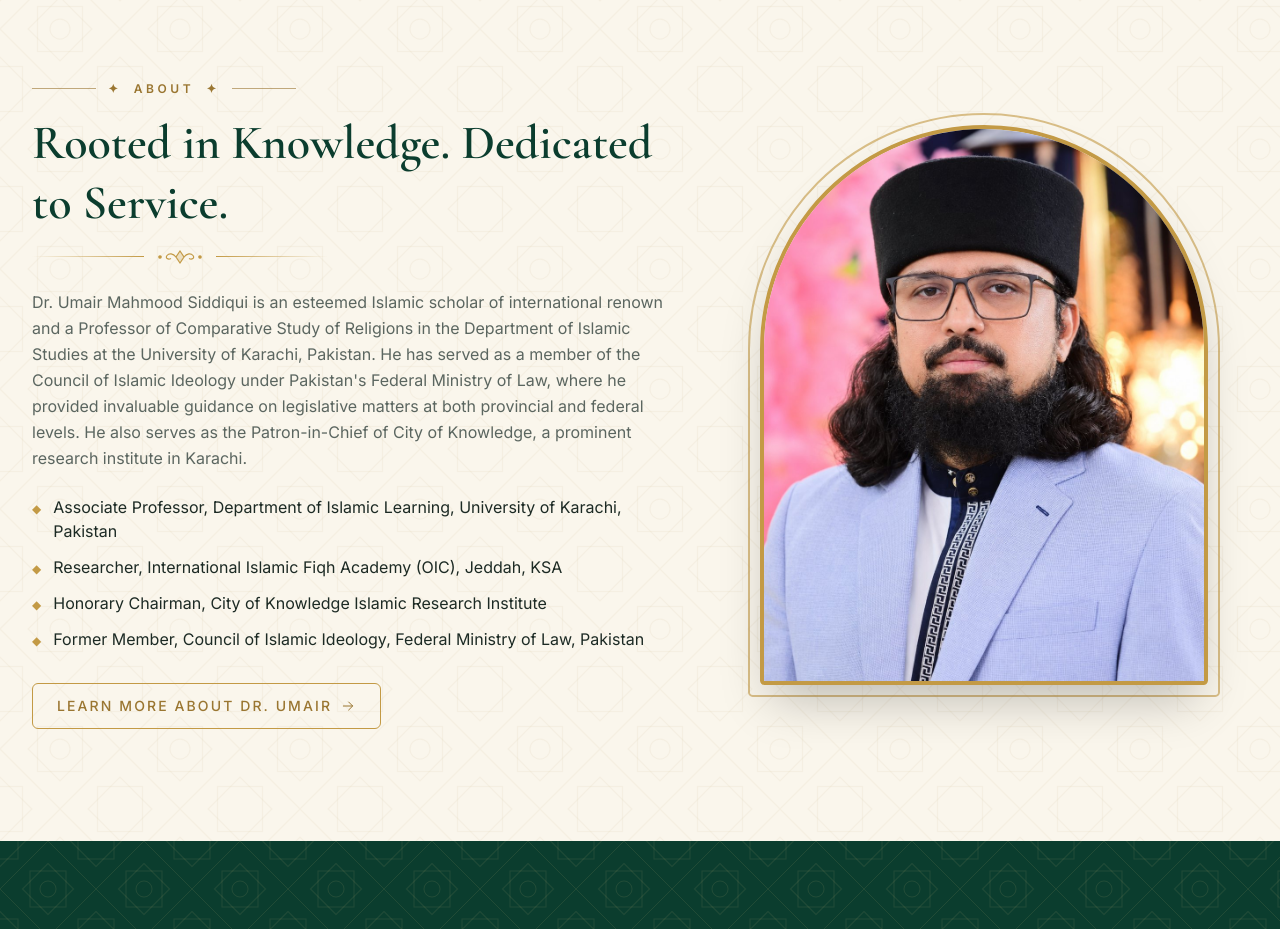
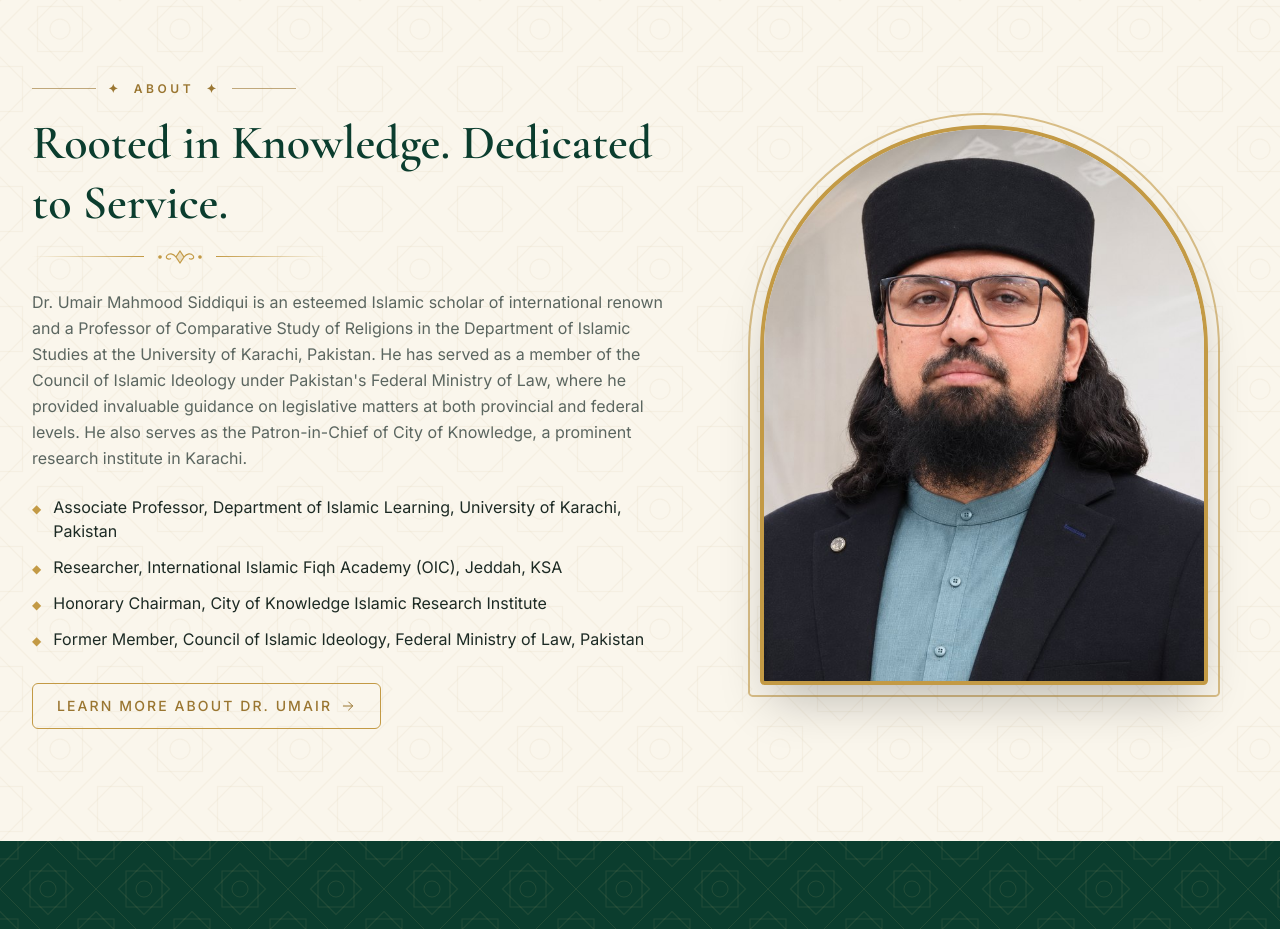
Before and after one commit to Muhammad-saad16/dr-umair, a Next.js app: page / in a window 1280 px wide. Shown: the part 1060-1989 px from the top of the page. Built offline with nearby package versions, Linux system fonts and the light colour scheme.

Commit message:
Use new profile photo in home About section

```diff
--- a/src/app/page.tsx
+++ b/src/app/page.tsx
@@ -124,7 +124,7 @@ export default function Home() {
           <div className="relative mx-auto w-full max-w-md">
             <div className="arch absolute -inset-3 border-2 border-gold/60" aria-hidden />
             <div className="arch relative aspect-[4/5] overflow-hidden border-4 border-gold shadow-2xl">
-              <RotatingPortrait images={[portraits[1]]} alt="Dr. Umair Mahmood Siddiqui" sizes="(min-width:1024px) 450px, 90vw" className="object-cover object-[50%_20%]" />
+              <Image src="/images/dr-profile.jpg" alt="Dr. Umair Mahmood Siddiqui" fill sizes="(min-width:1024px) 450px, 90vw" className="object-cover object-[45%_25%]" />
             </div>
           </div>
         </div>
```
